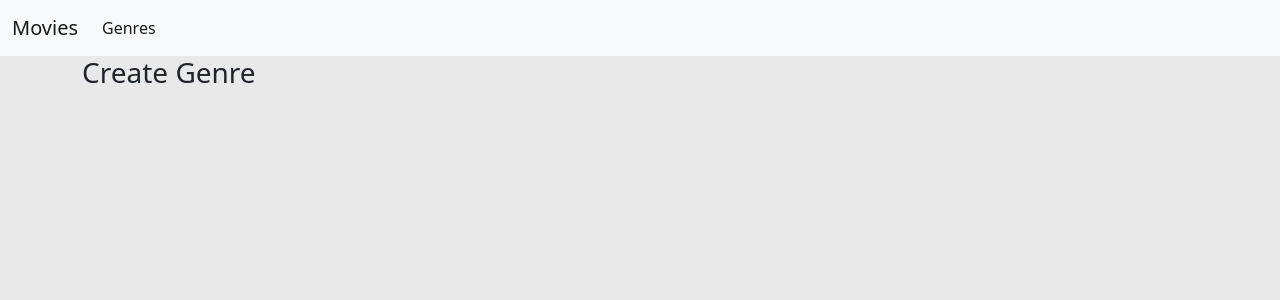
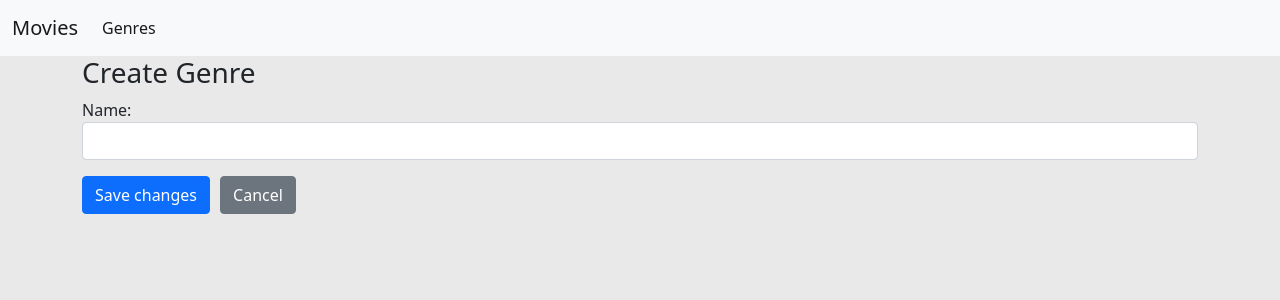
Before and after one commit to Karim-Nabarawi/Movie-FullStack, a React (Create React App) app: page /genres/create in a window 1280 px wide. Shown: the top 300 px of the page. Built offline with nearby package versions, Linux system fonts and the light colour scheme; no server answers.

Commit message:
added Input form to genre create

```diff
--- a/package.json
+++ b/package.json
@@ -8,6 +8,7 @@
     "@testing-library/user-event": "^12.8.3",
     "axios": "^0.24.0",
     "bootstrap": "^5.1.3",
+    "formik": "^2.2.9",
     "react": "^17.0.2",
     "react-bootstrap": "^2.0.3",
     "react-dom": "^17.0.2",
@@ -17,7 +18,8 @@
     "redux": "^4.1.2",
     "redux-thunk": "^2.4.1",
     "styled-components": "^5.3.3",
-    "web-vitals": "^1.1.2"
+    "web-vitals": "^1.1.2",
+    "yup": "^0.32.11"
   },
   "scripts": {
     "start": "react-scripts start",
--- a/src/Components/GlobalStyles.js
+++ b/src/Components/GlobalStyles.js
@@ -20,6 +20,10 @@
     body {
         background: #e9e9e9;
     }
+
+    form > a {
+        margin-left: 10px;
+    }
 `;
 
 export default GlobalStyles;
--- /dev/null
+++ b/src/Components/forms/TextField.js
@@ -0,0 +1,13 @@
+import { ErrorMessage, Field } from "formik";
+import React from "react";
+
+const TextField = ({ field, displayName }) => {
+  return (
+    <div className="mb-3">
+      <label htmlFor={field}>{displayName}</label>
+      <Field name={field} id={field} className="form-control" />
+      <ErrorMessage name={field}>{(msg) => <div className="text-danger">{msg}</div>}</ErrorMessage>
+    </div>
+  );
+};
+export default TextField;
--- a/src/pages/Genres/GenreCreate.js
+++ b/src/pages/Genres/GenreCreate.js
@@ -1,9 +1,33 @@
 import React from "react";
+import { Link } from "react-router-dom";
+import { Form, Formik } from "formik";
+import * as Yup from "yup";
+import TextField from "../../Components/forms/TextField";
 
 const GenreCreate = () => {
   return (
     <div className="te">
       <h3>Create Genre</h3>
+      <Formik
+        initialValues={{ name: "" }}
+        onSubmit={(value) => {
+          //Form Posted
+          console.log(value);
+        }}
+        validationSchema={Yup.object({
+          name: Yup.string().required("This field is required"),
+        })}
+      >
+        <Form>
+          <TextField field="name" displayName="Name:" />
+          <button className="btn btn-primary" type="submit">
+            Save changes
+          </button>
+          <Link className="btn btn-secondary" to="/genres">
+            Cancel
+          </Link>
+        </Form>
+      </Formik>
     </div>
   );
 };
```
Also changed, not shown: 1 other file (tests, documents, lock files or other folders).
